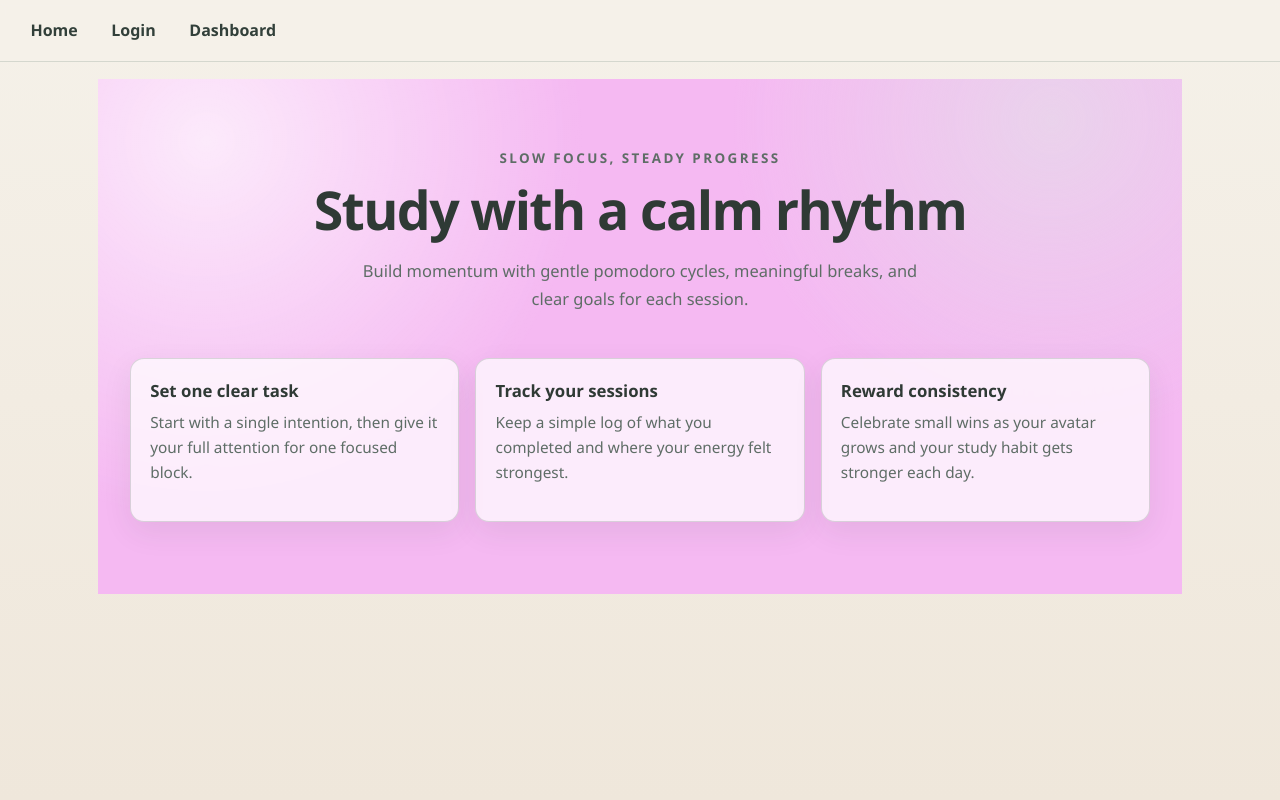
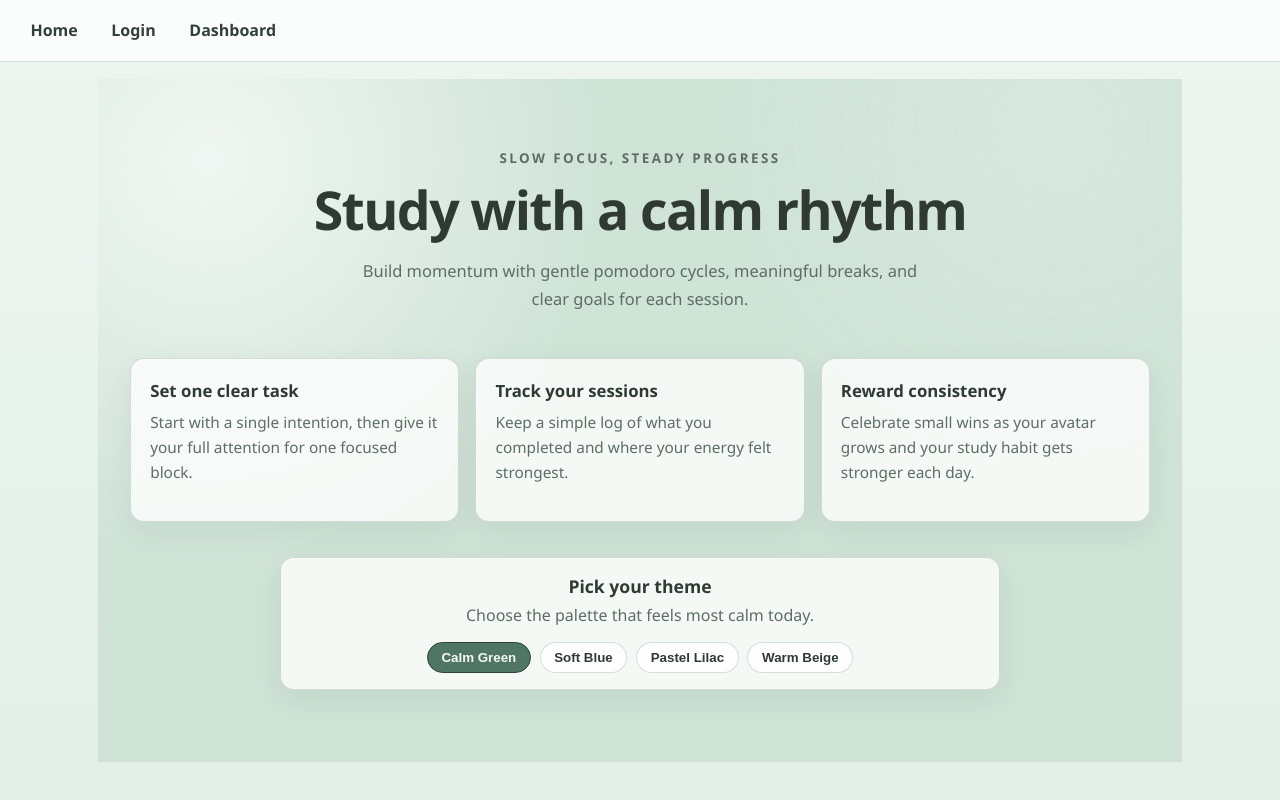
Before and after one commit to ann-johansson/PomodoroAvatarStudyApp-Fullstack, a React app in the folder Frontend/: page / in a window 1280 px wide. Built offline with nearby package versions, Linux system fonts and the light colour scheme; the HTML template or start-up script is replaced by a standard one.

Commit message:
changed to easier controll basic changes for all the pages at once

```diff
--- a/Frontend/src/components/MainLayout.css
+++ b/Frontend/src/components/MainLayout.css
@@ -1,6 +1,6 @@
 .app-shell {
   min-height: 100svh;
-  background: linear-gradient(180deg, #f5f1e9 0%, #efe7db 100%);
+  background: linear-gradient(180deg, var(--color-bg) 0%, var(--color-bg-soft) 100%);
 }
 
 .app-content {
--- a/Frontend/src/components/Navbar.css
+++ b/Frontend/src/components/Navbar.css
@@ -3,14 +3,14 @@
   gap: 0.5rem;
   align-items: center;
   padding: 0.85rem 1.1rem;
-  border-bottom: 1px solid rgba(98, 117, 108, 0.22);
-  background: rgba(245, 241, 233, 0.78);
+  border-bottom: 1px solid var(--color-border);
+  background: var(--color-surface);
   backdrop-filter: blur(3px);
 }
 
 .app-nav a {
   text-decoration: none;
-  color: #32403a;
+  color: var(--color-link);
   font-weight: 600;
   border-radius: 999px;
   padding: 0.36rem 0.8rem;
@@ -19,6 +19,6 @@
 
 .app-nav a:hover,
 .app-nav a:focus-visible {
-  background: rgba(111, 140, 124, 0.2);
+  background: var(--color-link-hover-bg);
   outline: none;
 }
--- a/Frontend/src/index.css
+++ b/Frontend/src/index.css
@@ -2,9 +2,108 @@
   --font-body: 'Segoe UI', Tahoma, Geneva, Verdana, sans-serif;
   --font-mono: ui-monospace, Consolas, monospace;
 
+  /* Core palette */
+  --color-bg: #eef5f1;
+  --color-bg-soft: #e2efe8;
+  --color-bg-accent: #cfe3d7;
+  --color-surface: rgba(255, 255, 255, 0.78);
+  --color-surface-strong: rgba(255, 255, 255, 0.85);
   --color-text: #2f3a35;
-  --color-bg: #f5f1e9;
+  --color-muted: #5d6d66;
   --color-border: rgba(98, 117, 108, 0.24);
+  --color-border-strong: rgba(97, 116, 107, 0.26);
+
+  /* Interactive */
+  --color-primary: #4f7665;
+  --color-primary-soft: #6b8f7e;
+  --color-primary-strong: #30423a;
+  --color-on-primary: #f5f8f7;
+  --color-focus-ring: rgba(102, 132, 116, 0.5);
+  --color-success: #2f7c56;
+  --color-link: #32403a;
+  --color-link-hover-bg: rgba(111, 140, 124, 0.2);
+
+  /* Effects */
+  --overlay-light: rgba(255, 255, 255, 0.7);
+  --overlay-mint: rgba(223, 236, 230, 0.5);
+  --shadow-soft: 0 10px 30px rgba(43, 58, 51, 0.08);
+  --shadow-card: 0 12px 28px rgba(31, 48, 41, 0.09);
+  --shadow-elevated: 0 14px 30px rgba(31, 48, 41, 0.1);
+}
+
+:root[data-theme='soft-blue'] {
+  --color-bg: #ecf4fa;
+  --color-bg-soft: #ddebf7;
+  --color-bg-accent: #c7dcf8;
+  --color-surface: rgba(255, 255, 255, 0.8);
+  --color-surface-strong: rgba(255, 255, 255, 0.88);
+  --color-text: #24384c;
+  --color-muted: #4b6178;
+  --color-border: rgba(98, 130, 166, 0.24);
+  --color-border-strong: rgba(98, 130, 166, 0.32);
+  --color-primary: #3f6f9d;
+  --color-primary-soft: #5d8bb5;
+  --color-primary-strong: #2e5478;
+  --color-on-primary: #f3f8fc;
+  --color-focus-ring: rgba(82, 129, 174, 0.45);
+  --color-success: #2c7d67;
+  --color-link: #23415f;
+  --color-link-hover-bg: rgba(111, 150, 189, 0.2);
+  --overlay-light: rgba(255, 255, 255, 0.7);
+  --overlay-mint: rgba(214, 232, 250, 0.58);
+  --shadow-soft: 0 10px 30px rgba(39, 72, 102, 0.08);
+  --shadow-card: 0 12px 28px rgba(39, 72, 102, 0.1);
+  --shadow-elevated: 0 14px 30px rgba(39, 72, 102, 0.12);
+}
+
+:root[data-theme='pastel-lilac'] {
+  --color-bg: #f4eef9;
+  --color-bg-soft: #ece1f6;
+  --color-bg-accent: #e7cff6;
+  --color-surface: rgba(255, 255, 255, 0.8);
+  --color-surface-strong: rgba(255, 255, 255, 0.9);
+  --color-text: #3e3450;
+  --color-muted: #6a5f7f;
+  --color-border: rgba(138, 119, 168, 0.26);
+  --color-border-strong: rgba(138, 119, 168, 0.34);
+  --color-primary: #7d62a8;
+  --color-primary-soft: #967cb8;
+  --color-primary-strong: #614a86;
+  --color-on-primary: #f7f3fb;
+  --color-focus-ring: rgba(136, 108, 182, 0.45);
+  --color-success: #4f7b62;
+  --color-link: #4a3d63;
+  --color-link-hover-bg: rgba(150, 124, 184, 0.2);
+  --overlay-light: rgba(255, 255, 255, 0.72);
+  --overlay-mint: rgba(228, 216, 244, 0.58);
+  --shadow-soft: 0 10px 30px rgba(80, 63, 108, 0.09);
+  --shadow-card: 0 12px 28px rgba(80, 63, 108, 0.1);
+  --shadow-elevated: 0 14px 30px rgba(80, 63, 108, 0.12);
+}
+
+:root[data-theme='warm-beige'] {
+  --color-bg: #f7f0e4;
+  --color-bg-soft: #efdfc8;
+  --color-bg-accent: #efd1ab;
+  --color-surface: rgba(255, 255, 255, 0.76);
+  --color-surface-strong: rgba(255, 255, 255, 0.86);
+  --color-text: #473b2d;
+  --color-muted: #72614d;
+  --color-border: rgba(141, 117, 90, 0.24);
+  --color-border-strong: rgba(141, 117, 90, 0.32);
+  --color-primary: #8b6642;
+  --color-primary-soft: #a17c57;
+  --color-primary-strong: #6b4e33;
+  --color-on-primary: #fbf6f0;
+  --color-focus-ring: rgba(161, 124, 87, 0.45);
+  --color-success: #5b7a52;
+  --color-link: #5f472f;
+  --color-link-hover-bg: rgba(161, 124, 87, 0.2);
+  --overlay-light: rgba(255, 255, 255, 0.7);
+  --overlay-mint: rgba(244, 225, 196, 0.55);
+  --shadow-soft: 0 10px 30px rgba(88, 64, 38, 0.08);
+  --shadow-card: 0 12px 28px rgba(88, 64, 38, 0.1);
+  --shadow-elevated: 0 14px 30px rgba(88, 64, 38, 0.12);
 }
 
 * {
--- a/Frontend/src/main.jsx
+++ b/Frontend/src/main.jsx
@@ -3,6 +3,10 @@ import { createRoot } from 'react-dom/client'
 import { BrowserRouter } from 'react-router-dom'
 import './index.css'
 import App from './App.jsx'
+
+const SAVED_THEME = localStorage.getItem('siteTheme')
+const ACTIVE_THEME = SAVED_THEME || 'calm-green'
+document.documentElement.setAttribute('data-theme', ACTIVE_THEME)
 
 createRoot(document.getElementById('root')).render(
   <StrictMode>
--- a/Frontend/src/pages/Dashboard.css
+++ b/Frontend/src/pages/Dashboard.css
@@ -1,9 +1,9 @@
 .dashboard-page {
-  --dash-ink: #2d3734;
-  --dash-muted: #5d6d66;
-  --dash-border: rgba(97, 116, 107, 0.24);
-  --dash-surface: rgba(255, 255, 255, 0.78);
-  --dash-shadow: 0 12px 28px rgba(31, 48, 41, 0.09);
+  --dash-ink: var(--color-text);
+  --dash-muted: var(--color-muted);
+  --dash-border: var(--color-border);
+  --dash-surface: var(--color-surface);
+  --dash-shadow: var(--shadow-card);
 
   width: min(980px, 100%);
   margin: 0 auto;
@@ -56,7 +56,7 @@
 }
 
 .status-ok {
-  color: #2f7c56;
+  color: var(--color-success);
   font-weight: 600;
 }
 
@@ -66,8 +66,8 @@
   border-radius: 10px;
   padding: 0.7rem 0.95rem;
   cursor: pointer;
-  background: #30423a;
-  color: #eef3f1;
+  background: var(--color-primary-strong);
+  color: var(--color-on-primary);
   font-weight: 600;
 }
 
--- a/Frontend/src/pages/Home.css
+++ b/Frontend/src/pages/Home.css
@@ -1,18 +1,18 @@
 .home-page {
-  --home-bg-soft: #f5b9f2;
-  --home-bg-warm: #f5b9f2;
-  --home-surface: rgba(255, 255, 255, 0.72);
-  --home-text: #2f3a35;
-  --home-muted: #5e6d66;
-  --home-border: rgba(101, 118, 108, 0.24);
-  --home-shadow: 0 10px 30px rgba(43, 58, 51, 0.08);
+  --home-bg-soft: var(--color-bg-accent);
+  --home-bg-warm: var(--color-bg-accent);
+  --home-surface: var(--color-surface);
+  --home-text: var(--color-text);
+  --home-muted: var(--color-muted);
+  --home-border: var(--color-border);
+  --home-shadow: var(--shadow-soft);
 
   min-height: 100%;
   padding: 3.5rem 1.5rem 4.5rem;
   color: var(--home-text);
   background:
-    radial-gradient(circle at 10% 12%, rgba(255, 255, 255, 0.7), transparent 35%),
-    radial-gradient(circle at 88% 8%, rgba(223, 236, 230, 0.5), transparent 30%),
+    radial-gradient(circle at 10% 12%, var(--overlay-light), transparent 35%),
+    radial-gradient(circle at 88% 8%, var(--overlay-mint), transparent 30%),
     linear-gradient(135deg, var(--home-bg-soft), var(--home-bg-warm));
 }
 
@@ -78,6 +78,58 @@
   color: var(--home-muted);
 }
 
+.theme-switcher {
+  margin: 2.2rem auto 0;
+  width: min(720px, 100%);
+  text-align: center;
+  border: 1px solid var(--home-border);
+  background: var(--home-surface);
+  border-radius: 14px;
+  box-shadow: var(--home-shadow);
+  padding: 1rem;
+}
+
+.theme-switcher h2 {
+  margin: 0;
+  font-size: 1.1rem;
+  color: var(--home-text);
+}
+
+.theme-switcher p {
+  margin-top: 0.4rem;
+  color: var(--home-muted);
+}
+
+.theme-buttons {
+  margin-top: 0.8rem;
+  display: flex;
+  justify-content: center;
+  flex-wrap: wrap;
+  gap: 0.55rem;
+}
+
+.theme-buttons button {
+  border: 1px solid var(--home-border);
+  background: var(--color-surface-strong);
+  color: var(--home-text);
+  border-radius: 999px;
+  padding: 0.42rem 0.85rem;
+  font-weight: 600;
+  cursor: pointer;
+}
+
+.theme-buttons button:hover,
+.theme-buttons button:focus-visible {
+  outline: none;
+  box-shadow: 0 0 0 2px var(--color-focus-ring);
+}
+
+.theme-buttons button.is-active {
+  background: var(--color-primary);
+  border-color: var(--color-primary-strong);
+  color: var(--color-on-primary);
+}
+
 @media (max-width: 860px) {
   .home-page {
     padding: 2.5rem 1rem 3rem;
@@ -90,4 +142,8 @@
   .home-card {
     padding: 1rem;
   }
+
+  .theme-switcher {
+    padding: 0.9rem;
+  }
 }
--- a/Frontend/src/pages/Home.jsx
+++ b/Frontend/src/pages/Home.jsx
@@ -1,6 +1,28 @@
+import { useMemo, useState } from 'react'
 import './Home.css'
 
 export default function Home() {
+  const themeOptions = useMemo(
+    () => [
+      { id: 'calm-green', label: 'Calm Green' },
+      { id: 'soft-blue', label: 'Soft Blue' },
+      { id: 'pastel-lilac', label: 'Pastel Lilac' },
+      { id: 'warm-beige', label: 'Warm Beige' },
+    ],
+    [],
+  )
+
+  const [activeTheme, setActiveTheme] = useState(() => {
+    const rootTheme = document.documentElement.getAttribute('data-theme')
+    return rootTheme || 'calm-green'
+  })
+
+  const applyTheme = (themeId) => {
+    document.documentElement.setAttribute('data-theme', themeId)
+    localStorage.setItem('siteTheme', themeId)
+    setActiveTheme(themeId)
+  }
+
   return (
     <main className="home-page">
       <section className="home-hero">
@@ -37,6 +59,24 @@ export default function Home() {
           </p>
         </article>
       </section>
+
+      <section className="theme-switcher" aria-label="Theme switcher">
+        <h2>Pick your theme</h2>
+        <p>Choose the palette that feels most calm today.</p>
+
+        <div className="theme-buttons" role="group" aria-label="Theme options">
+          {themeOptions.map((theme) => (
+            <button
+              key={theme.id}
+              type="button"
+              className={activeTheme === theme.id ? 'is-active' : ''}
+              onClick={() => applyTheme(theme.id)}
+            >
+              {theme.label}
+            </button>
+          ))}
+        </div>
+      </section>
     </main>
   )
 }
--- a/Frontend/src/pages/Login.css
+++ b/Frontend/src/pages/Login.css
@@ -1,9 +1,9 @@
 .login-page {
-  --tone-ink: #2f3a35;
-  --tone-muted: #5c6b64;
-  --tone-border: rgba(97, 116, 107, 0.26);
-  --tone-surface: rgba(255, 255, 255, 0.8);
-  --tone-shadow: 0 14px 30px rgba(31, 48, 41, 0.1);
+  --tone-ink: var(--color-text);
+  --tone-muted: var(--color-muted);
+  --tone-border: var(--color-border-strong);
+  --tone-surface: var(--color-surface);
+  --tone-shadow: var(--shadow-elevated);
 
   min-height: calc(100svh - 140px);
   display: grid;
@@ -53,12 +53,12 @@
   border: 1px solid var(--tone-border);
   border-radius: 10px;
   padding: 0.65rem 0.72rem;
-  background: rgba(255, 255, 255, 0.85);
+  background: var(--color-surface-strong);
   color: var(--tone-ink);
 }
 
 .login-form input:focus-visible {
-  outline: 2px solid rgba(102, 132, 116, 0.5);
+  outline: 2px solid var(--color-focus-ring);
   outline-offset: 2px;
 }
 
@@ -68,8 +68,8 @@
   border-radius: 10px;
   padding: 0.75rem 1rem;
   cursor: pointer;
-  background: linear-gradient(130deg, #6b8f7e, #4f7665);
-  color: #f5f8f7;
+  background: linear-gradient(130deg, var(--color-primary-soft), var(--color-primary));
+  color: var(--color-on-primary);
   font-weight: 600;
 }
 
```
